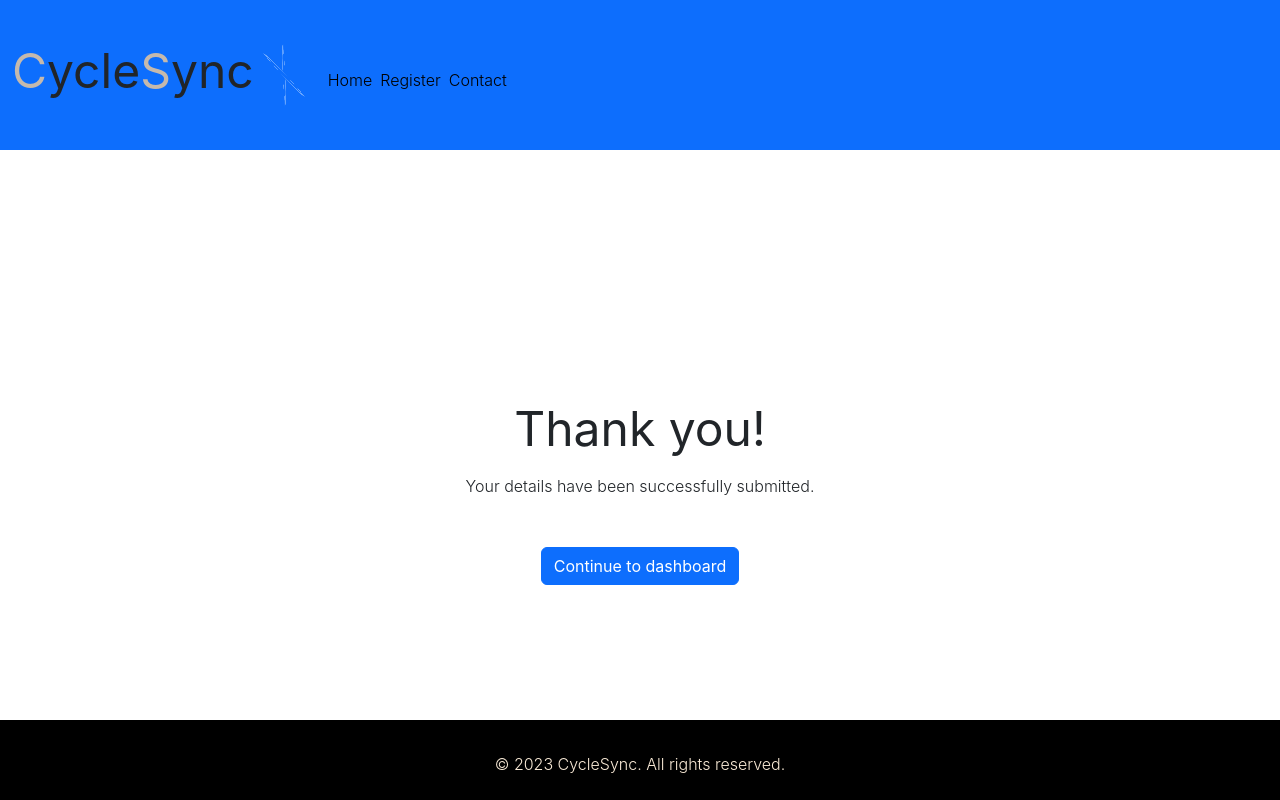
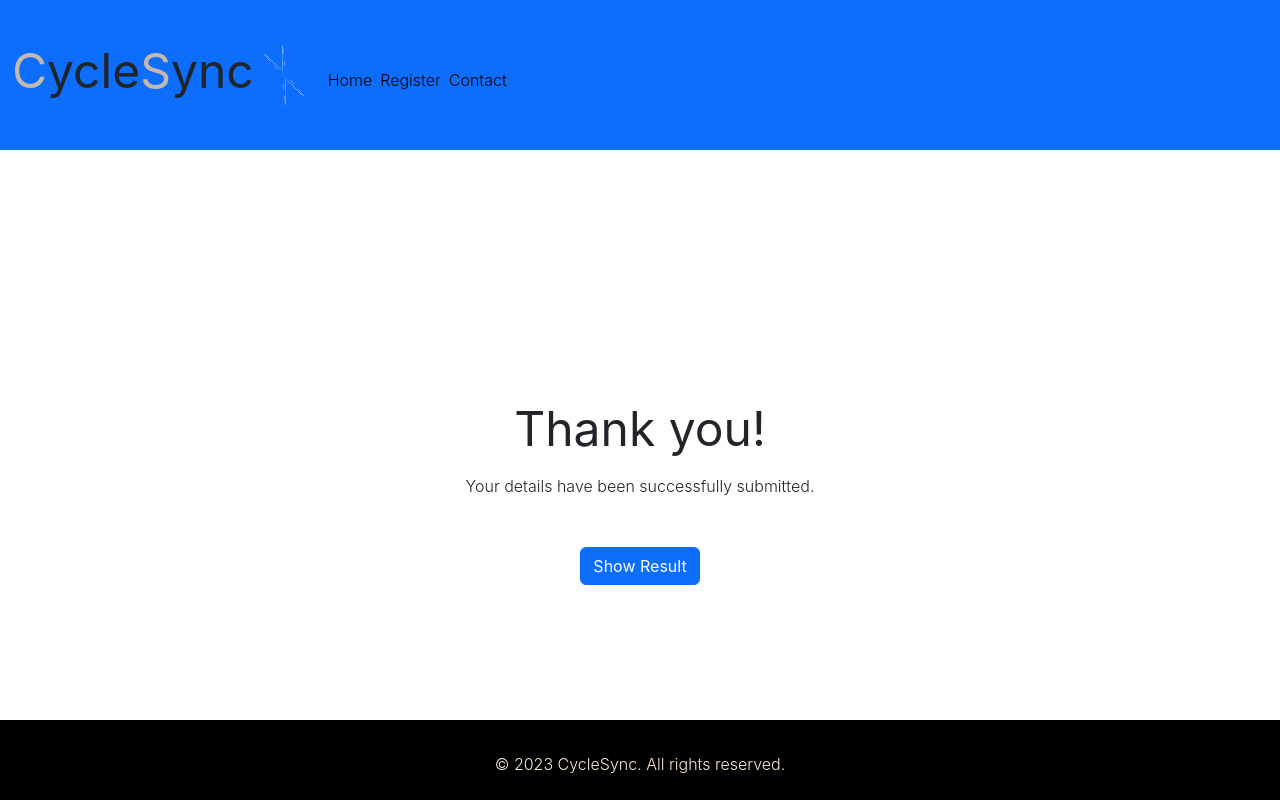
Before and after one commit to sadatakhtar/menses-react-app, a React (Create React App) app: page /confirmation in a window 1280 px wide. Built offline with nearby package versions, Linux system fonts and the light colour scheme; no server answers.

Commit message:
changed text on button to show result

```diff
--- a/src/pages/ConfirmationPage.js
+++ b/src/pages/ConfirmationPage.js
@@ -13,7 +13,7 @@ const ConfirmationPage = () => {
         <h1>Thank you!</h1>
         <p>Your details have been successfully submitted.</p>
         <button className="btn btn-primary mt-5" onClick={() => navigate("/results")}>
-          Continue to dashboard
+          Show Result
         </button>
       </div>
       <Footer />
```
